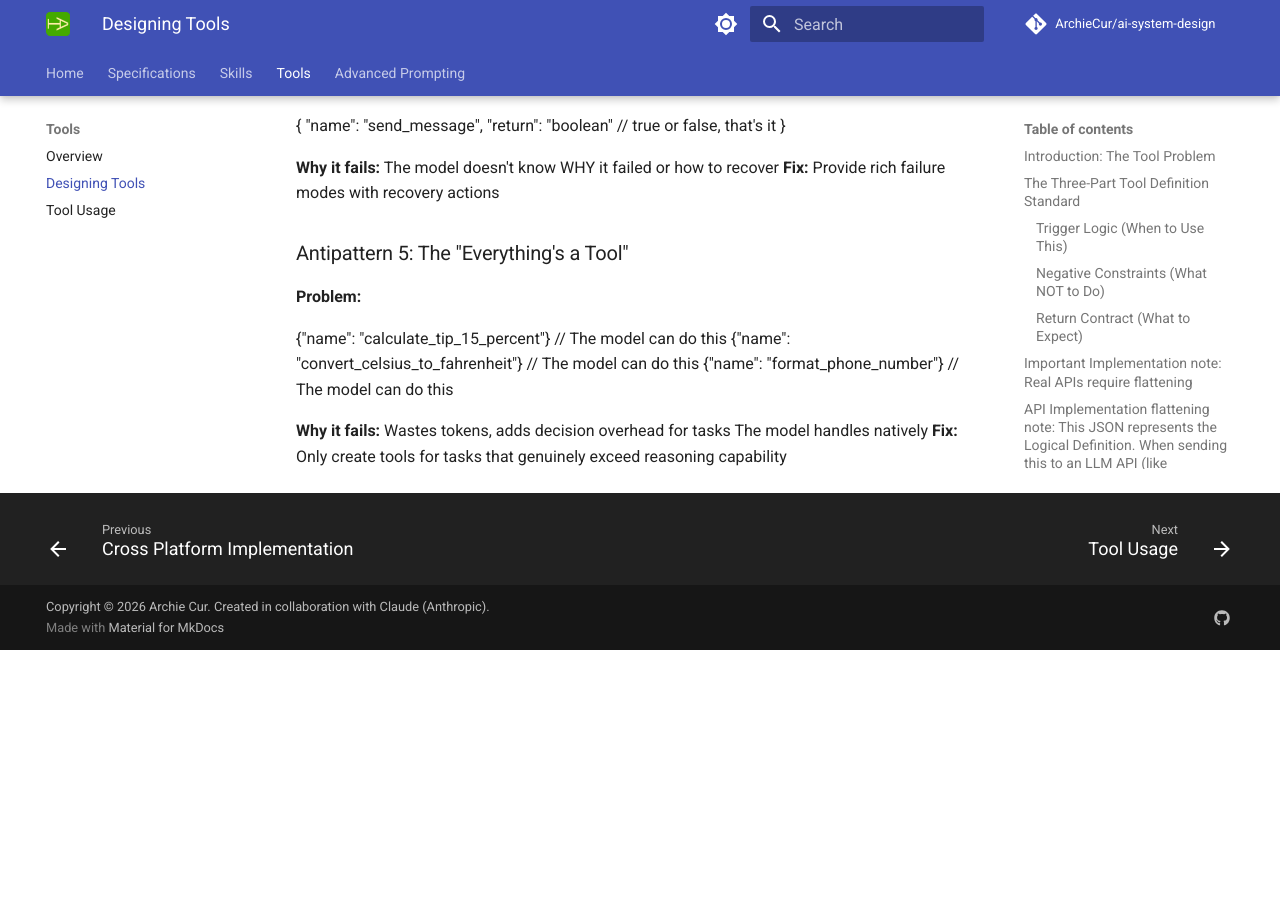
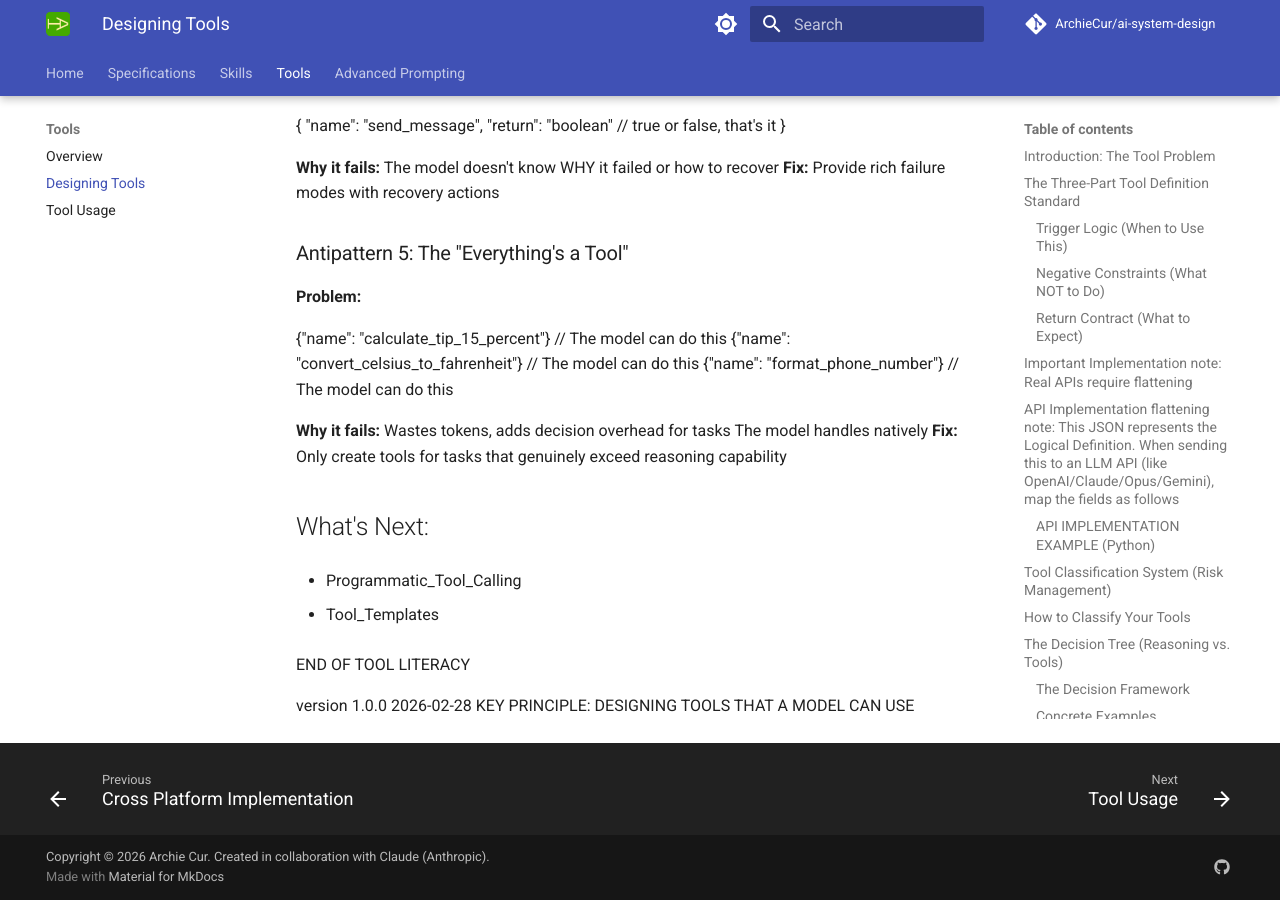
Before and after one commit to ArchieCur/ai-system-design, an MkDocs documentation site: the page built from docs/tools/Tool_Literacy_Designing_Tools.md, in a window 1280 px wide and 900 px high, scrolled down 11776 px. Built offline with MkDocs 1.6.1 and Material for MkDocs 9.7.7, drawn with Linux system fonts in a browser that asks for light colours; comment, search, counter and statistics services are not loaded; before the commit the page ends 12426 px from its top, so only the background shows below that.

Commit message:
Update Tool_Literacy_Designing_Tools.md

```diff
--- a/docs/tools/Tool_Literacy_Designing_Tools.md
+++ b/docs/tools/Tool_Literacy_Designing_Tools.md
@@ -541,3 +541,13 @@ Problem:
 
 **Why it fails:** Wastes tokens, adds decision overhead for tasks The model handles natively
 **Fix:** Only create tools for tasks that genuinely exceed reasoning capability
+
+## What's Next:
+
+- Programmatic_Tool_Calling
+
+- Tool_Templates
+
+END OF TOOL LITERACY
+
+version 1.0.0  2026-02-28 KEY PRINCIPLE: DESIGNING TOOLS THAT A MODEL CAN USE
```
